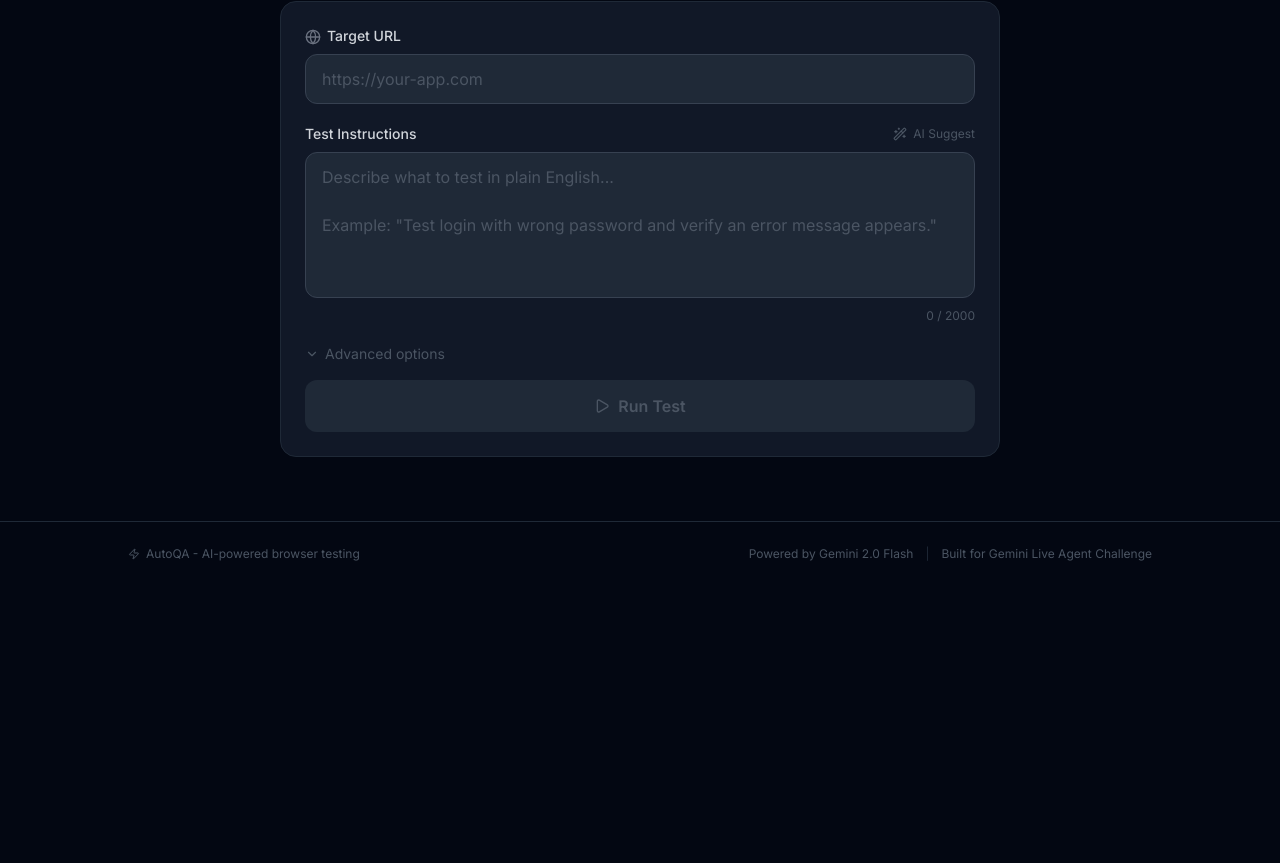
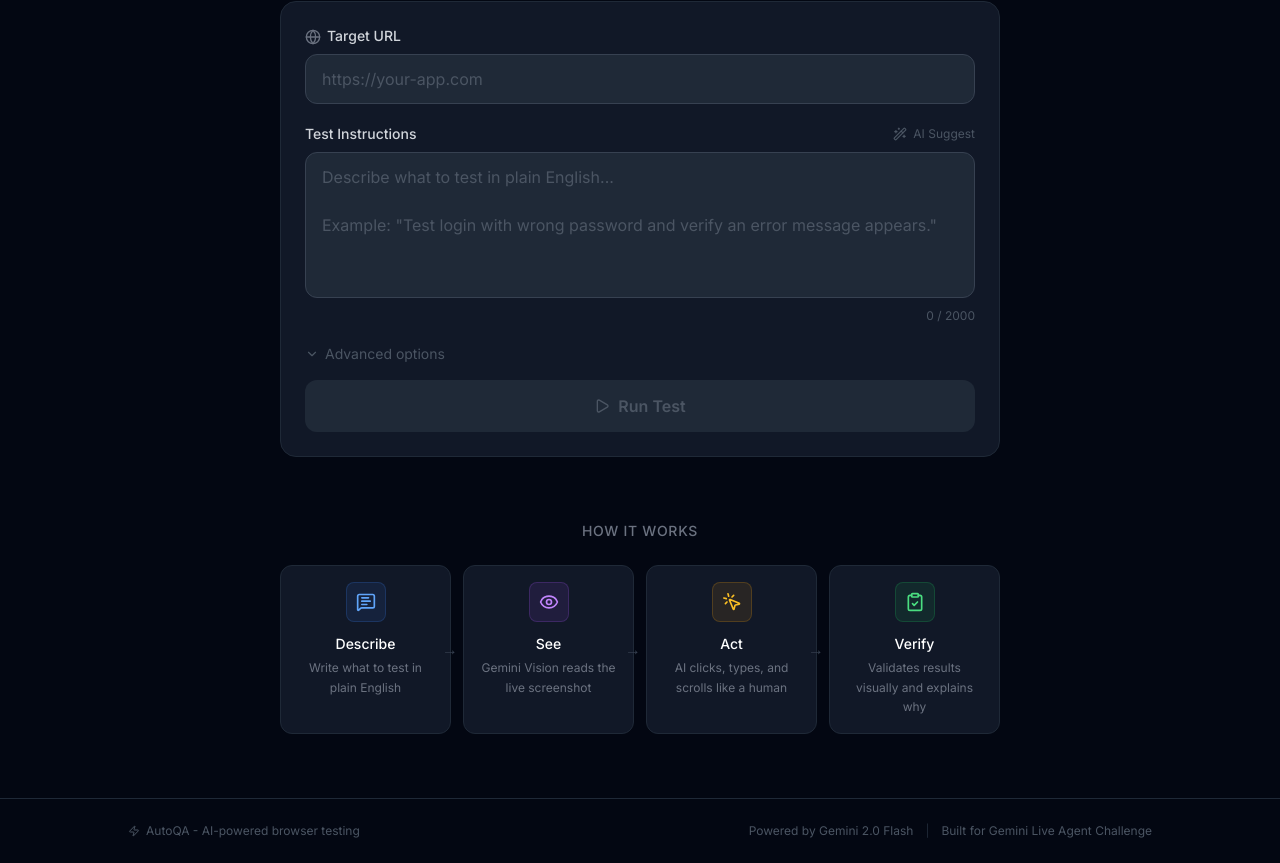
Before and after one commit to yatinkalra22/autoqa-web, a Next.js app: page / in a window 1280 px wide. Shown: the part 419-1282 px from the top of the page. Before the commit the page ends 1005 px from the top, so only its background shows below. Built offline with nearby package versions, Linux system fonts and the light colour scheme; no server answers.

Commit message:
feat: wire HowItWorks into home page, add action icons to narration terminal

```diff
--- a/src/app/page.tsx
+++ b/src/app/page.tsx
@@ -1,5 +1,6 @@
 import { TestBuilder } from '@/components/test/TestBuilder'
 import { RecentRuns } from '@/components/test/RecentRuns'
+import { HowItWorks } from '@/components/test/HowItWorks'
 
 export default function HomePage() {
   return (
@@ -22,6 +23,8 @@ export default function HomePage() {
       <TestBuilder />
 
       <RecentRuns />
+
+      <HowItWorks />
     </div>
   )
 }
--- a/src/components/run/NarrationTerminal.tsx
+++ b/src/components/run/NarrationTerminal.tsx
@@ -1,12 +1,42 @@
 'use client'
 import { useEffect, useRef } from 'react'
+import {
+  MousePointerClick,
+  Keyboard,
+  ScrollText,
+  Globe,
+  Clock,
+  Move,
+  ChevronRight,
+} from 'lucide-react'
 import type { RunStatus } from '@/types'
 
 interface NarrationEntry {
   step: number
   text: string
   type: 'action' | 'complete' | 'validation' | 'summary'
+  actionType?: string
   success?: boolean
+}
+
+function ActionIcon({ text, actionType }: { text: string; actionType?: string }) {
+  const t = actionType?.toLowerCase() || text.toLowerCase()
+  const cls = 'w-3.5 h-3.5 shrink-0 mt-0.5'
+
+  if (t.includes('click') || t.includes('press'))
+    return <MousePointerClick className={`${cls} text-blue-400`} />
+  if (t.includes('type') || t.includes('input') || t.includes('enter'))
+    return <Keyboard className={`${cls} text-amber-400`} />
+  if (t.includes('scroll'))
+    return <ScrollText className={`${cls} text-purple-400`} />
+  if (t.includes('navigate') || t.includes('go to') || t.includes('url'))
+    return <Globe className={`${cls} text-cyan-400`} />
+  if (t.includes('wait'))
+    return <Clock className={`${cls} text-gray-400`} />
+  if (t.includes('hover') || t.includes('move'))
+    return <Move className={`${cls} text-orange-400`} />
+
+  return <ChevronRight className={`${cls} text-blue-500`} />
 }
 
 export function NarrationTerminal({
@@ -34,7 +64,7 @@ export function NarrationTerminal({
         <div key={i} className="mb-2 animate-slide-up">
           {n.type === 'action' && (
             <div className="flex items-start gap-2">
-              <span className="text-blue-500 shrink-0 mt-0.5">&rsaquo;</span>
+              <ActionIcon text={n.text} actionType={n.actionType} />
               <span className="text-green-400 leading-relaxed">{n.text}</span>
             </div>
           )}
--- /dev/null
+++ b/src/components/test/HowItWorks.tsx
@@ -0,0 +1,57 @@
+import { MessageSquareText, Eye, MousePointerClick, ClipboardCheck } from 'lucide-react'
+
+const STEPS = [
+  {
+    icon: MessageSquareText,
+    title: 'Describe',
+    description: 'Write what to test in plain English',
+    color: 'text-blue-400 bg-blue-500/10 border-blue-500/20',
+  },
+  {
+    icon: Eye,
+    title: 'See',
+    description: 'Gemini Vision reads the live screenshot',
+    color: 'text-purple-400 bg-purple-500/10 border-purple-500/20',
+  },
+  {
+    icon: MousePointerClick,
+    title: 'Act',
+    description: 'AI clicks, types, and scrolls like a human',
+    color: 'text-amber-400 bg-amber-500/10 border-amber-500/20',
+  },
+  {
+    icon: ClipboardCheck,
+    title: 'Verify',
+    description: 'Validates results visually and explains why',
+    color: 'text-green-400 bg-green-500/10 border-green-500/20',
+  },
+]
+
+export function HowItWorks() {
+  return (
+    <div className="mt-16">
+      <h2 className="text-center text-sm font-medium text-gray-500 tracking-wider uppercase mb-6">
+        How it works
+      </h2>
+      <div className="grid grid-cols-2 lg:grid-cols-4 gap-3">
+        {STEPS.map((step, i) => (
+          <div
+            key={step.title}
+            className="relative bg-gray-900 border border-gray-800 rounded-xl p-4 text-center"
+          >
+            {i < STEPS.length - 1 && (
+              <div className="hidden lg:block absolute top-1/2 -right-2 w-4 text-gray-700 -translate-y-1/2 z-10">
+                &rarr;
+              </div>
+            )}
+            <div className={`w-10 h-10 rounded-lg border ${step.color} flex items-center justify-center mx-auto mb-3`}>
+              <step.icon className="w-5 h-5" />
+            </div>
+            <p className="text-white text-sm font-medium mb-1">{step.title}</p>
+            <p className="text-gray-500 text-xs leading-relaxed">{step.description}</p>
+          </div>
+        ))}
+      </div>
+    </div>
+  )
+}
```
